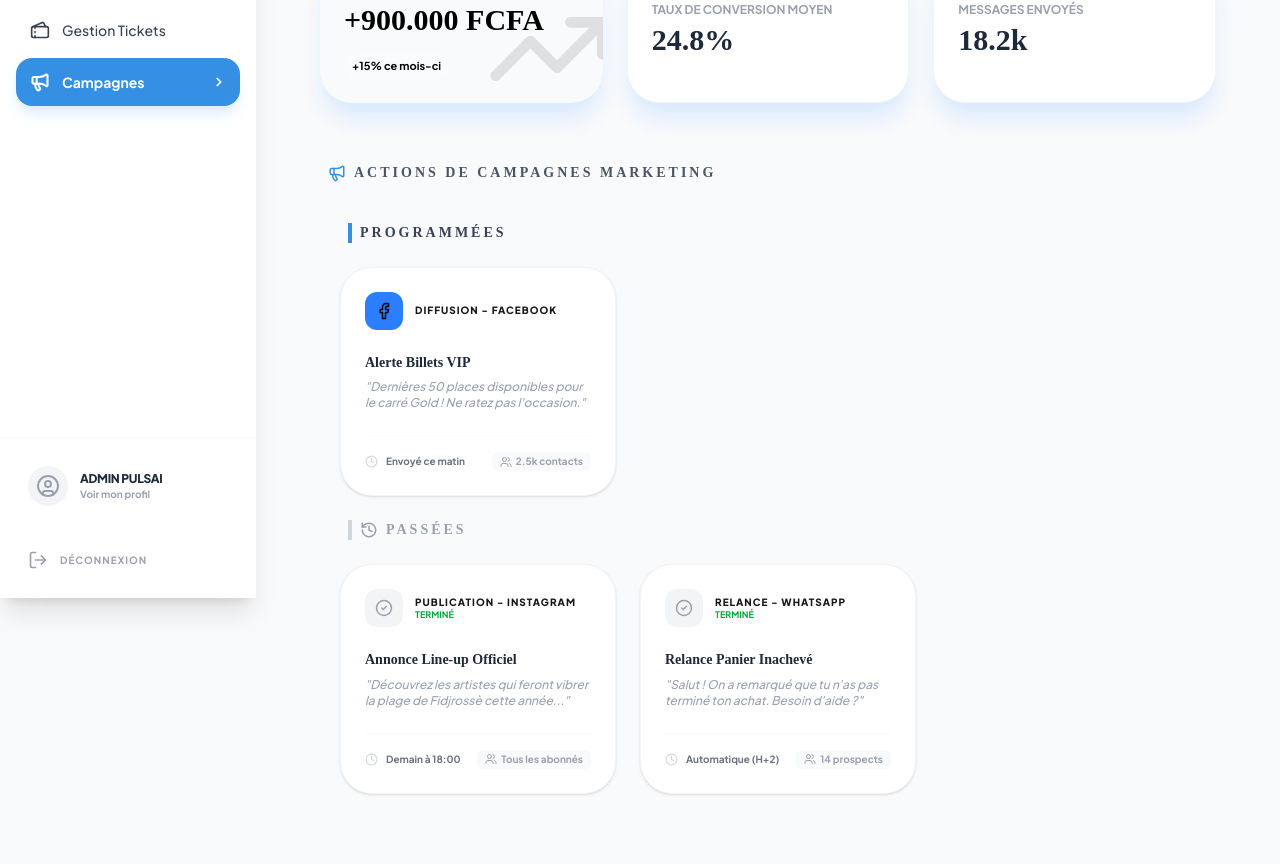
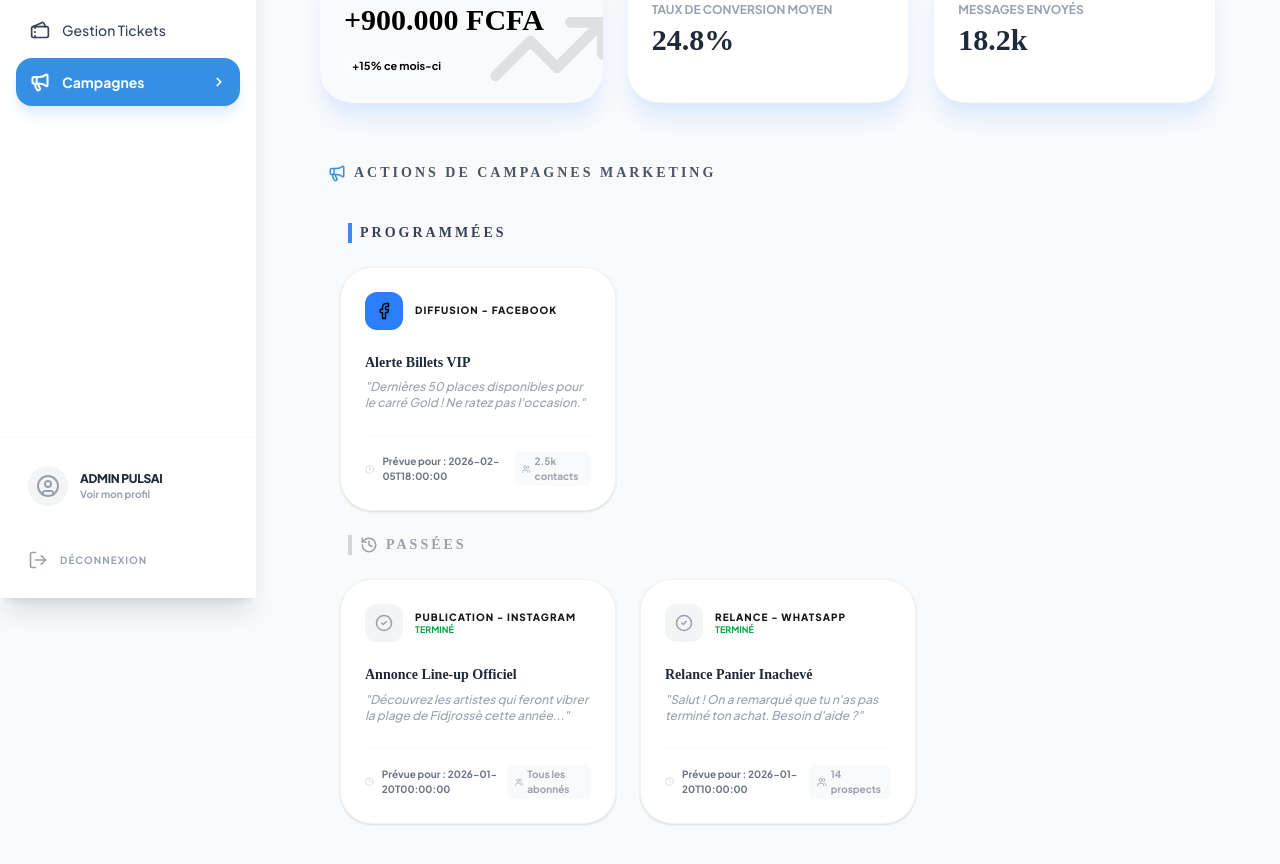
Before and after one commit to Sena2804/pulsai-dashboard, a Next.js app: page /marketing in a window 1280 px wide. Shown: the part 202-1066 px from the top of the page. Built offline with nearby package versions, Linux system fonts and the light colour scheme; a web font is replaced by a local one.

Commit message:
refactor: show date on the campaign actions card

```diff
--- a/src/app/marketing/page.jsx
+++ b/src/app/marketing/page.jsx
@@ -12,7 +12,6 @@ export default function MarketingPage() {
       channel: "Instagram",
       title: "Annonce Line-up Officiel",
       content: "Découvrez les artistes qui feront vibrer la plage de Fidjrossè cette année...",
-      schedule: "Demain à 18:00",
       audience: "Tous les abonnés",
       date: "2026-01-20T00:00:00",
     },
@@ -22,7 +21,6 @@ export default function MarketingPage() {
       channel: "WhatsApp",
       title: "Relance Panier Inachevé",
       content: "Salut ! On a remarqué que tu n'as pas terminé ton achat. Besoin d'aide ?",
-      schedule: "Automatique (H+2)",
       audience: "14 prospects",
       date: "2026-01-20T10:00:00",
     },
@@ -32,7 +30,6 @@ export default function MarketingPage() {
       channel: "Facebook",
       title: "Alerte Billets VIP",
       content: "Dernières 50 places disponibles pour le carré Gold ! Ne ratez pas l'occasion.",
-      schedule: "Envoyé ce matin",
       audience: "2.5k contacts",
       date: "2026-02-05T18:00:00",
     }
--- a/src/components/campaingns/CampaignTask.jsx
+++ b/src/components/campaingns/CampaignTask.jsx
@@ -44,7 +44,7 @@ const CampaignTask = ({ task, isPast }) => {
       <div className="pt-4 border-t border-gray-50 flex items-center justify-between">
         <div className="flex items-center gap-2">
           <Clock size={13} className="text-gray-300" />
-          <span className="text-[10px] font-bold text-gray-500">{task.schedule}</span>
+          <span className="text-[10px] font-bold text-gray-500">Prévue pour : {task.date}</span>
         </div>
         <div className="flex items-center gap-1 text-[10px] font-bold text-gray-400 bg-gray-50 px-2 py-0.5 rounded-md">
           <Users size={12} /> {task.audience}
```
